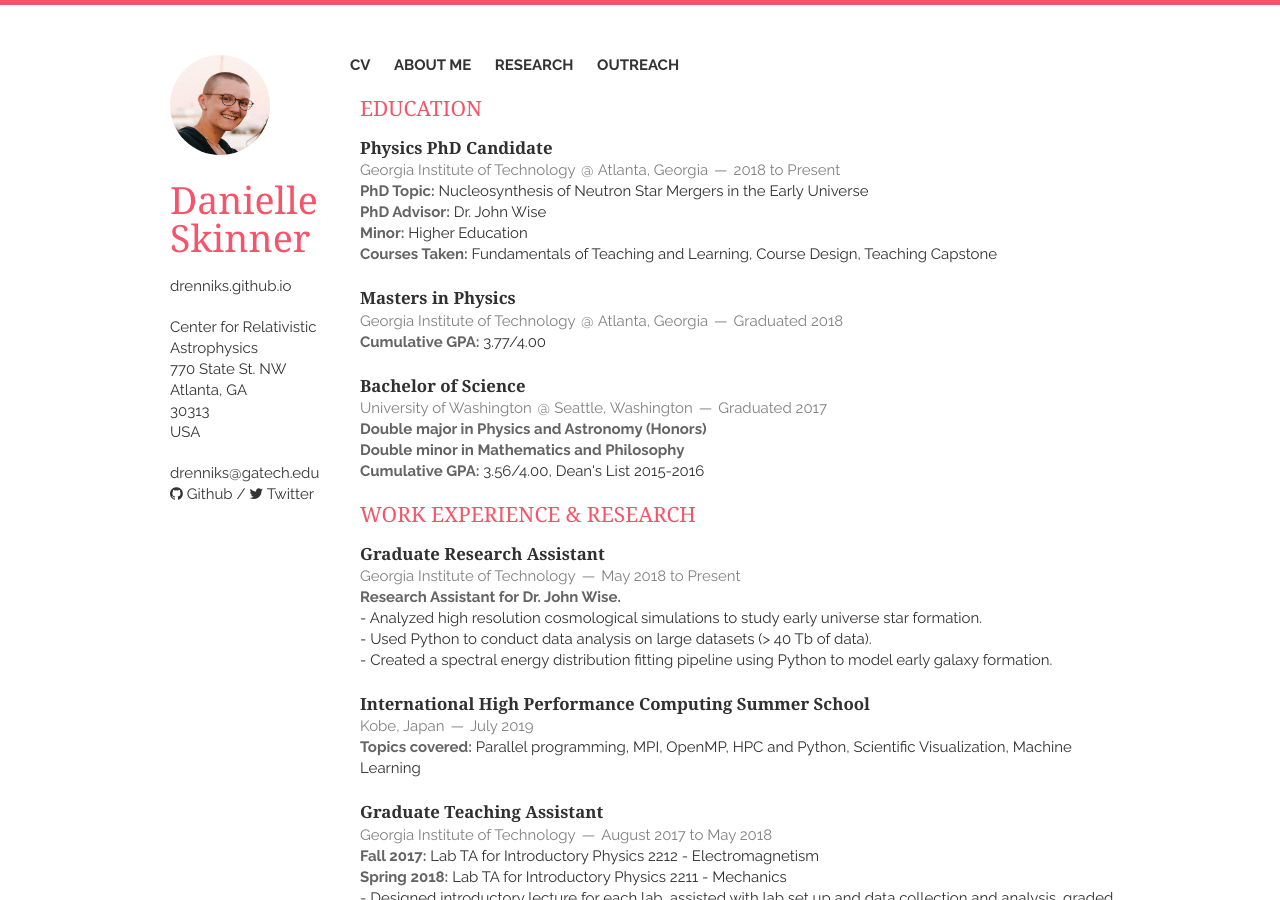
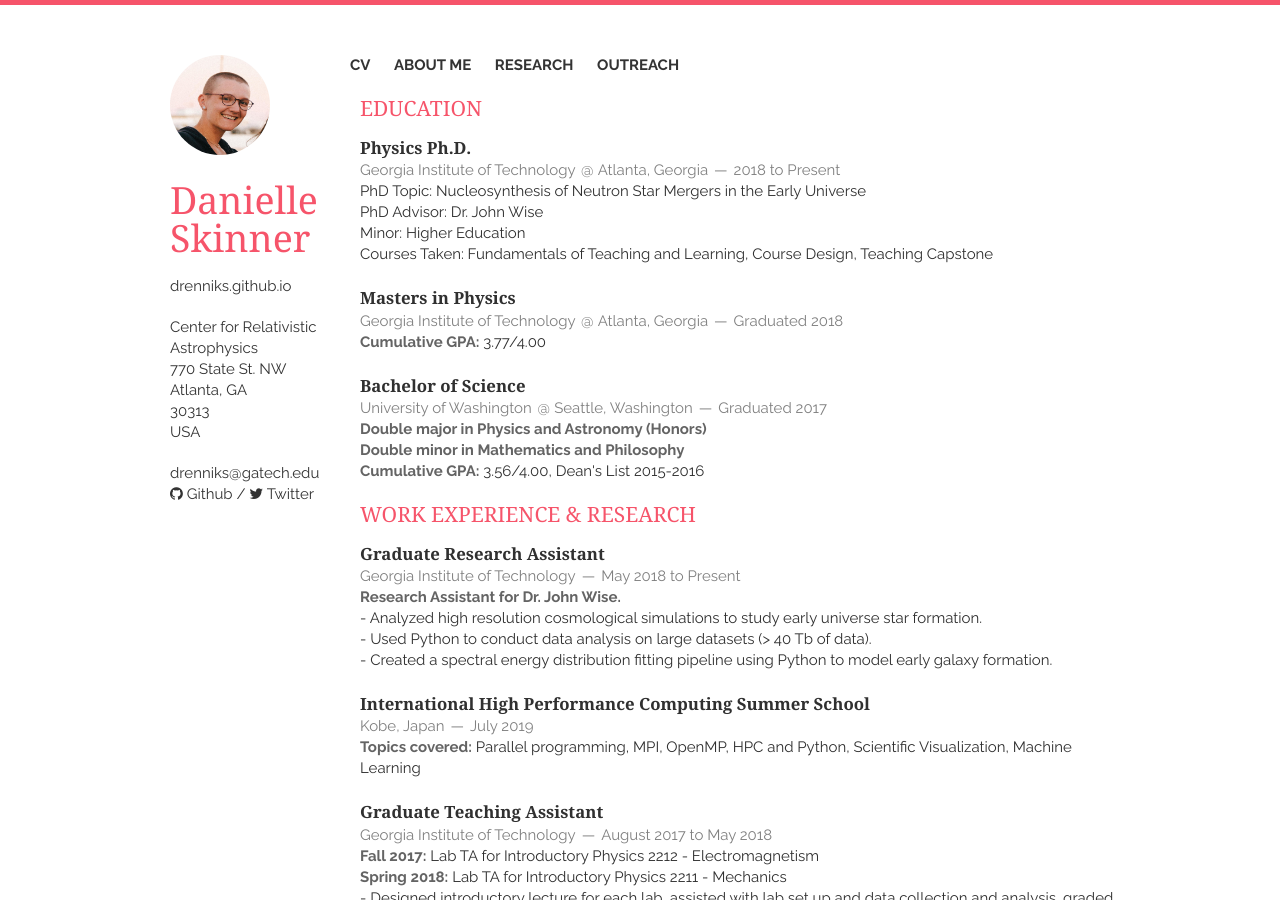
Before and after one commit to drenniks/drenniks.github.io, a Jekyll site: the page built from index.html, in a window 1280 px wide and 900 px high. Built offline with Jekyll 4.4.1, drawn with Linux system fonts in a browser that asks for light colours; nearby versions of some CDN libraries; the list of posts is cut into pages by our own code.

Commit message:
Updating CV

```diff
--- a/_includes/cv.html
+++ b/_includes/cv.html
@@ -1,22 +1,23 @@
 <section class="thirteen columns">
     <h1>EDUCATION</h1>
+
     <article>
         <header>
-            <h1>Physics PhD Candidate</h1>
+            <h1>Physics Ph.D.</h1>
             <span>Georgia Institute of Technology</span>
             <span><address>Atlanta, Georgia</address><time>2018 to Present</time></span>
         </header>
+
+			PhD Topic: Nucleosynthesis of Neutron Star Mergers in the Early Universe
+
 		<p>
-			<em>PhD Topic:</em> Nucleosynthesis of Neutron Star Mergers in the Early Universe
+			PhD Advisor: Dr. John Wise
 		</p>
 		<p>
-			<em>PhD Advisor:</em> Dr. John Wise
+			Minor: Higher Education
 		</p>
 		<p>
-			<em>Minor:</em> Higher Education
-		</p>
-		<p>
-			<em>Courses Taken:</em> Fundamentals of Teaching and Learning, Course Design, Teaching Capstone
+			Courses Taken: Fundamentals of Teaching and Learning, Course Design, Teaching Capstone
 		</p>
     </article>
 
```
